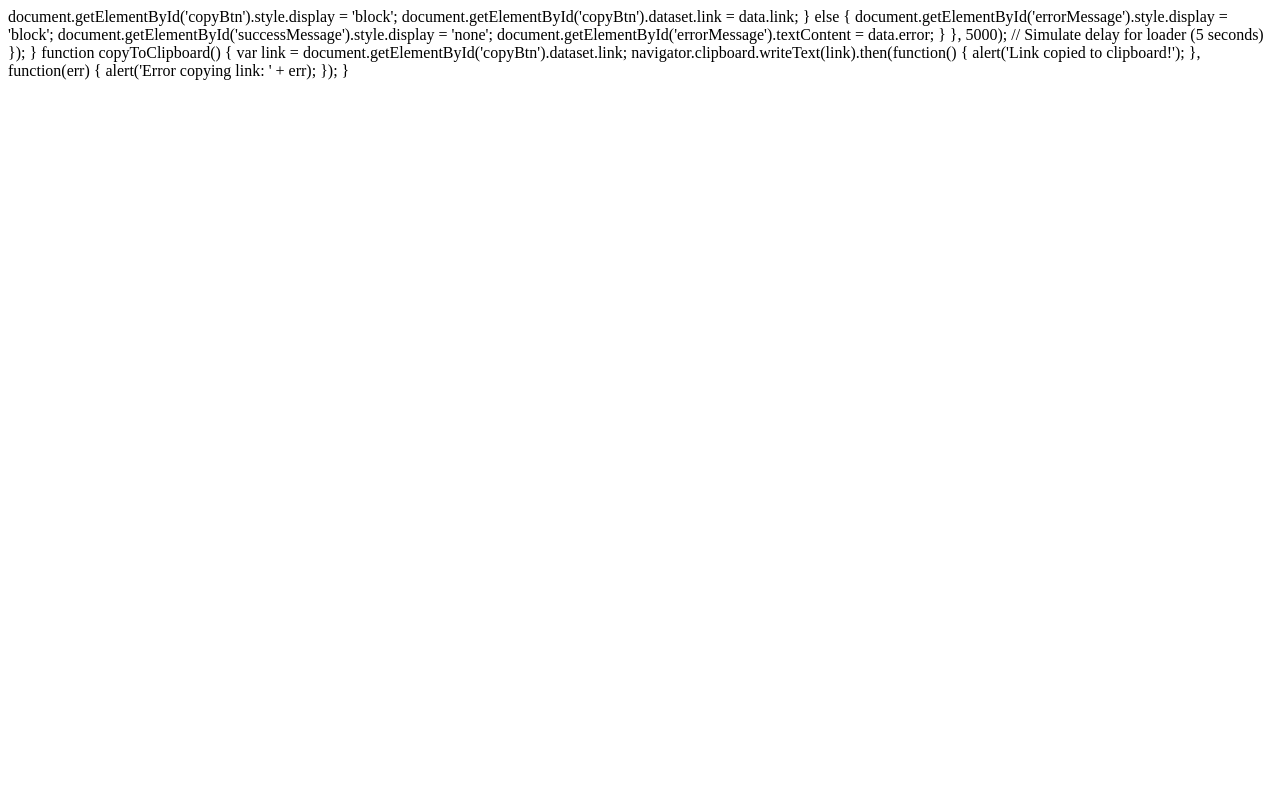
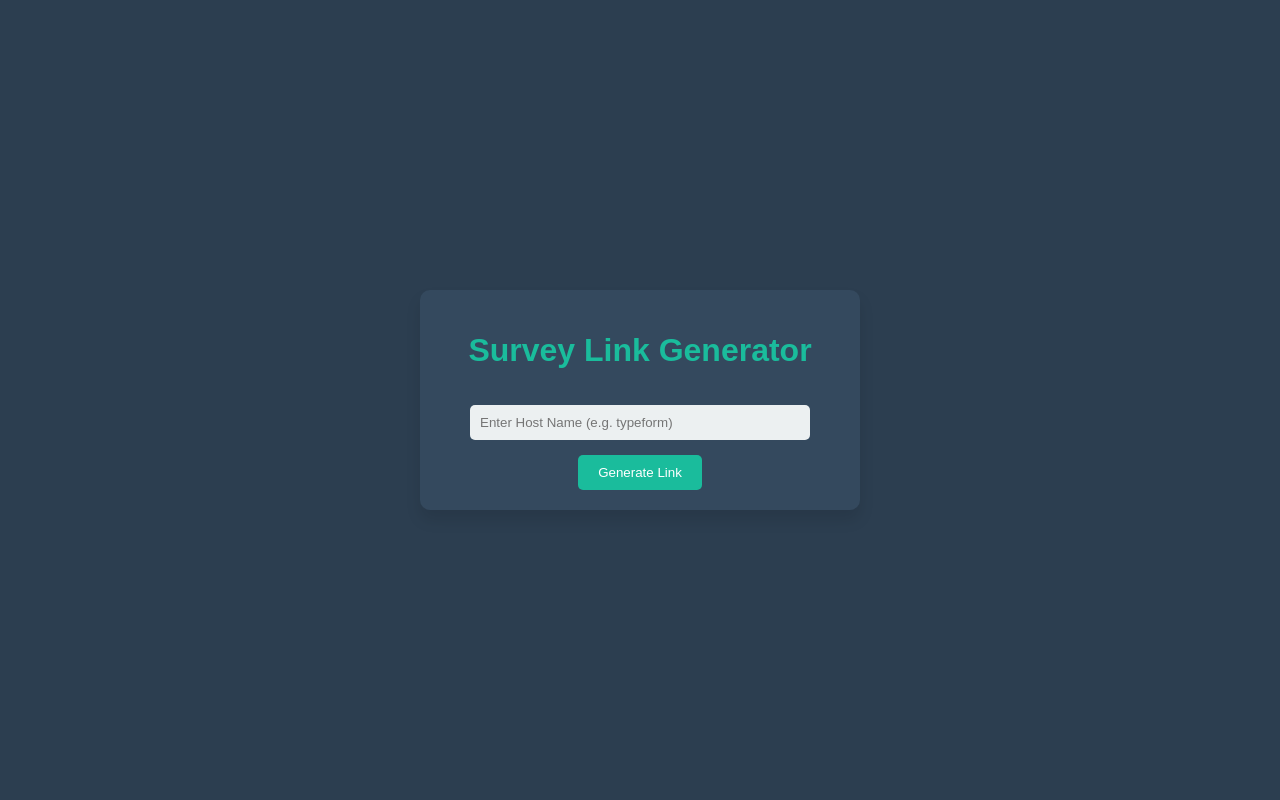
Before and after one commit to sokhat4u/app, a Flask app: page / in a window 1280 px wide. Run offline with Flask 3, Linux system fonts and the light colour scheme.

Commit message:
Update index.html

```diff
--- a/templates/index.html
+++ b/templates/index.html
@@ -1,3 +1,151 @@
+<!DOCTYPE html>
+<html lang="en">
+<head>
+    <meta charset="UTF-8">
+    <meta name="viewport" content="width=device-width, initial-scale=1.0">
+    <title>Survey Link Generator</title>
+    <style>
+        body {
+            font-family: Arial, sans-serif;
+            background: #2c3e50;
+            color: #ecf0f1;
+            margin: 0;
+            padding: 0;
+            display: flex;
+            justify-content: center;
+            align-items: center;
+            height: 100vh;
+        }
+
+        .container {
+            background: #34495e;
+            border-radius: 10px;
+            padding: 20px;
+            box-shadow: 0 10px 15px rgba(0, 0, 0, 0.1);
+            width: 400px;
+            text-align: center;
+        }
+
+        h1 {
+            color: #1abc9c;
+        }
+
+        input[type="text"] {
+            width: 80%;
+            padding: 10px;
+            margin: 15px 0;
+            border: none;
+            border-radius: 5px;
+            background-color: #ecf0f1;
+        }
+
+        button {
+            padding: 10px 20px;
+            border: none;
+            background-color: #1abc9c;
+            color: white;
+            border-radius: 5px;
+            cursor: pointer;
+            transition: background 0.3s;
+        }
+
+        button:hover {
+            background-color: #16a085;
+        }
+
+        .result, .error {
+            margin-top: 20px;
+            padding: 10px;
+            color: #fff;
+            display: none;
+            word-wrap: break-word;
+        }
+
+        .result {
+            background-color: #2ecc71;
+        }
+
+        .error {
+            background-color: #e74c3c;
+        }
+
+        .loader {
+            display: none;
+            border: 4px solid #f3f3f3;
+            border-top: 4px solid #3498db;
+            border-radius: 50%;
+            width: 40px;
+            height: 40px;
+            animation: spin 2s linear infinite;
+            margin: 20px auto;
+        }
+
+        @keyframes spin {
+            0% { transform: rotate(0deg); }
+            100% { transform: rotate(360deg); }
+        }
+
+        .copy-btn {
+            display: none;
+            padding: 10px 20px;
+            background-color: #2980b9;
+            color: white;
+            border-radius: 5px;
+            cursor: pointer;
+            margin-top: 10px;
+        }
+
+        .copy-btn:hover {
+            background-color: #1c598a;
+        }
+    </style>
+</head>
+<body>
+    <div class="container">
+        <h1>Survey Link Generator</h1>
+        <input type="text" id="hostName" placeholder="Enter Host Name (e.g. typeform)">
+        <button onclick="generateLink()">Generate Link</button>
+
+        <!-- Loader -->
+        <div id="loader" class="loader"></div>
+
+        <!-- Success and Error messages -->
+        <div id="successMessage" class="result"></div>
+        <div id="errorMessage" class="error"></div>
+
+        <!-- Copy to Clipboard Button -->
+        <button id="copyBtn" class="copy-btn" onclick="copyToClipboard()">Copy to Clipboard</button>
+    </div>
+
+    <script>
+        function generateLink() {
+            var hostName = document.getElementById('hostName').value;
+
+            // Show loader and hide result/error
+            document.getElementById('loader').style.display = 'block';
+            document.getElementById('successMessage').style.display = 'none';
+            document.getElementById('errorMessage').style.display = 'none';
+            document.getElementById('copyBtn').style.display = 'none';
+
+            fetch('/generate', {
+                method: 'POST',
+                headers: {
+                    'Content-Type': 'application/json',
+                },
+                body: JSON.stringify({ hostName: hostName })
+            })
+            .then(response => response.json())
+            .then(data => {
+                // Hide loader after 5 seconds delay
+                setTimeout(function() {
+                    document.getElementById('loader').style.display = 'none';
+
+                    if (data.success) {
+                        document.getElementById('successMessage').style.display = 'block';
+                        document.getElementById('errorMessage').style.display = 'none';
+                        document.getElementById('successMessage').textContent = 'Generated Link: ' + data.link;
+
+                        // Show copy button
                         document.getElementById('copyBtn').style.display = 'block';
                         document.getElementById('copyBtn').dataset.link = data.link;
                     } else {
```
